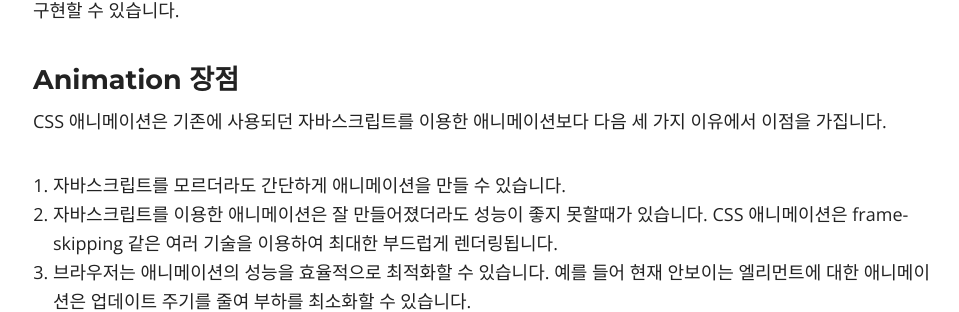
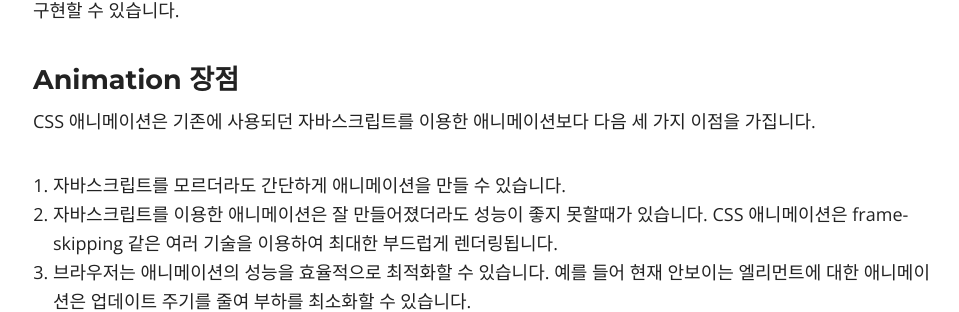
Before and after one commit to lsh58/lsh58.github.io, a Jekyll site: the page built from _posts/2020-03-07-CSS_Animation.md, in a window 1280 px wide and 900 px high, scrolled down 464 px. Shown: the part 151-463 px from the top of the window, without its empty margins (157-1116 px from the left). Built offline with Jekyll 4.4.1, drawn with Linux system fonts in a browser that asks for light colours; nearby versions of some CDN libraries; comment, search, counter and statistics services are not loaded.

Commit message:
Update 2020-03-07-CSS_Animation.md

```diff
--- a/_posts/2020-03-07-CSS_Animation.md
+++ b/_posts/2020-03-07-CSS_Animation.md
@@ -20,7 +20,7 @@ CSS3 애니메이션은 요소에 적용되는 CSS 스타일을 다른 CSS 스
 애니메이션은 애니메이션을 나타내는 CSS 스타일과 애니메이션의 중간 상태를 나타내는 키프레임들로 구성되어 집니다. 그리고 애니메이션은 트랜지션보다 훨씬 더 규모가 크고 복잡하며 다양한 능력을 가지고 있기 때문에 좀 더 정밀한 효과를 구현할 수 있습니다.
 
 ### Animation 장점
-CSS 애니메이션은 기존에 사용되던 자바스크립트를 이용한 애니메이션보다 다음 세 가지 이유에서 이점을 가집니다.
+CSS 애니메이션은 기존에 사용되던 자바스크립트를 이용한 애니메이션보다 다음 세 가지 이점을 가집니다.
 1. 자바스크립트를 모르더라도 간단하게 애니메이션을 만들 수 있습니다.
 2. 자바스크립트를 이용한 애니메이션은 잘 만들어졌더라도 성능이 좋지 못할때가 있습니다. CSS 애니메이션은 frame-skipping 같은 여러 기술을 이용하여 최대한 부드럽게 렌더링됩니다.
 3. 브라우저는 애니메이션의 성능을 효율적으로 최적화할 수 있습니다. 예를 들어 현재 안보이는 엘리먼트에 대한 애니메이션은 업데이트 주기를 줄여 부하를 최소화할 수 있습니다.
```
